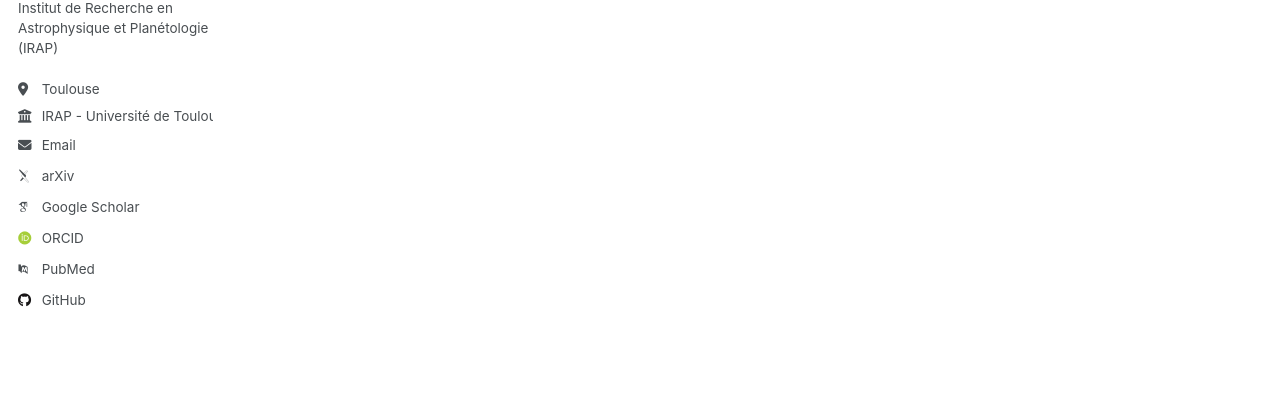
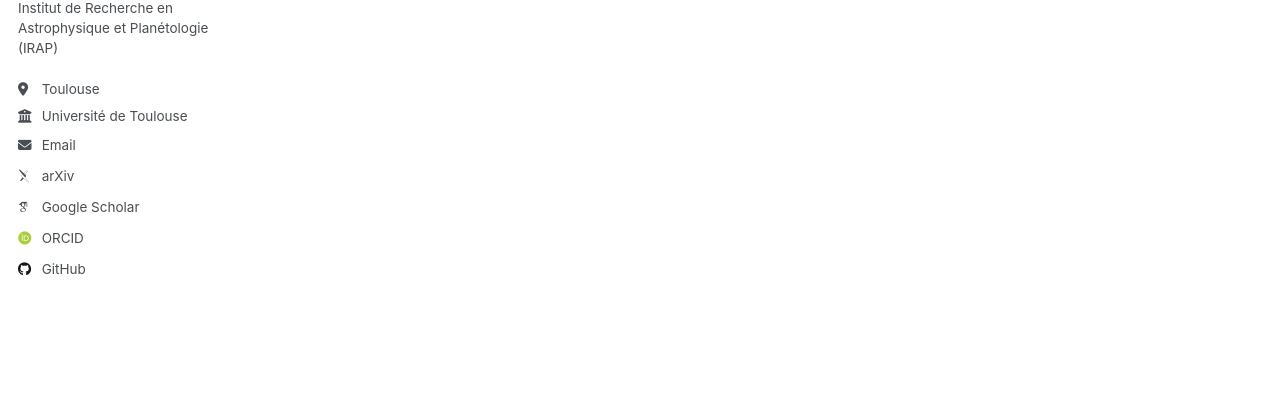
Before and after one commit to AntoineZak7/AntoineZakardjianWebpage, a Jekyll site: the page built from _pages/about.md, in a window 1280 px wide. Shown: the part 338-734 px from the top of the page. Built offline with Jekyll 4.4.1, drawn with Linux system fonts in a browser that asks for light colours; some web fonts are replaced.

Commit message:
Update _config.yml

```diff
--- a/_config.yml
+++ b/_config.yml
@@ -27,7 +27,7 @@ author:
   pronouns         : # example: "she/her"
   bio              : "3rd year PhD student at Institut de Recherche en Astrophysique et Planétologie (IRAP)"
   location         : "Toulouse"
-  employer         : "IRAP - Université de Toulouse"
+  employer         : "Université de Toulouse"
   uri              : # URL
   email            : "antoine.zakardjian@irap.omp.eu"
 
@@ -35,7 +35,6 @@ author:
   arxiv            : "https://arxiv.org/search/?searchtype=author&query=Zakardjian%2C+A"
   googlescholar    : "https://scholar.google.com/citations?user=mAC9IdwAAAAJ&hl=fr&oi=ao"
   orcid            : "https://orcid.org/0000-0002-4240-6012"
-  pubmed           : "https://www.ncbi.nlm.nih.gov/pubmed/?term=john+snow"
 
   # Repositories and software development
   github           : "academicpages"
```
